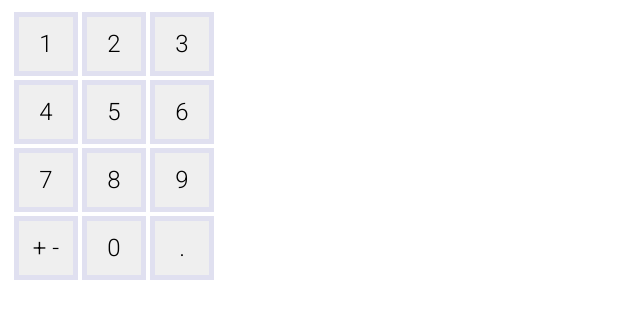
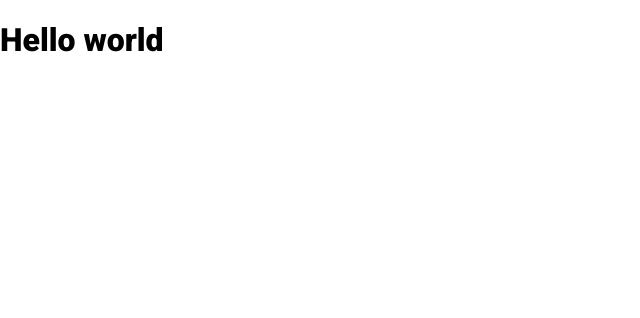
Before and after one commit to javadebadi/ncalc, a React (Create React App) app: page / in a window 1280 px wide. Shown: the top 318 px of the page, without its empty margins (0-640 px from the left). Built offline with nearby package versions, Linux system fonts and the light colour scheme.

Commit message:
temporary commit

```diff
--- a/src/index.js
+++ b/src/index.js
@@ -1,11 +1,11 @@
 import React from 'react';
 import ReactDOM from 'react-dom';
 import './index.css';
-import App from './App';
+
 
 ReactDOM.render(
   <React.StrictMode>
-    <App />
+    <h1>Hello world</h1>
   </React.StrictMode>,
   document.getElementById('root')
 );
```
